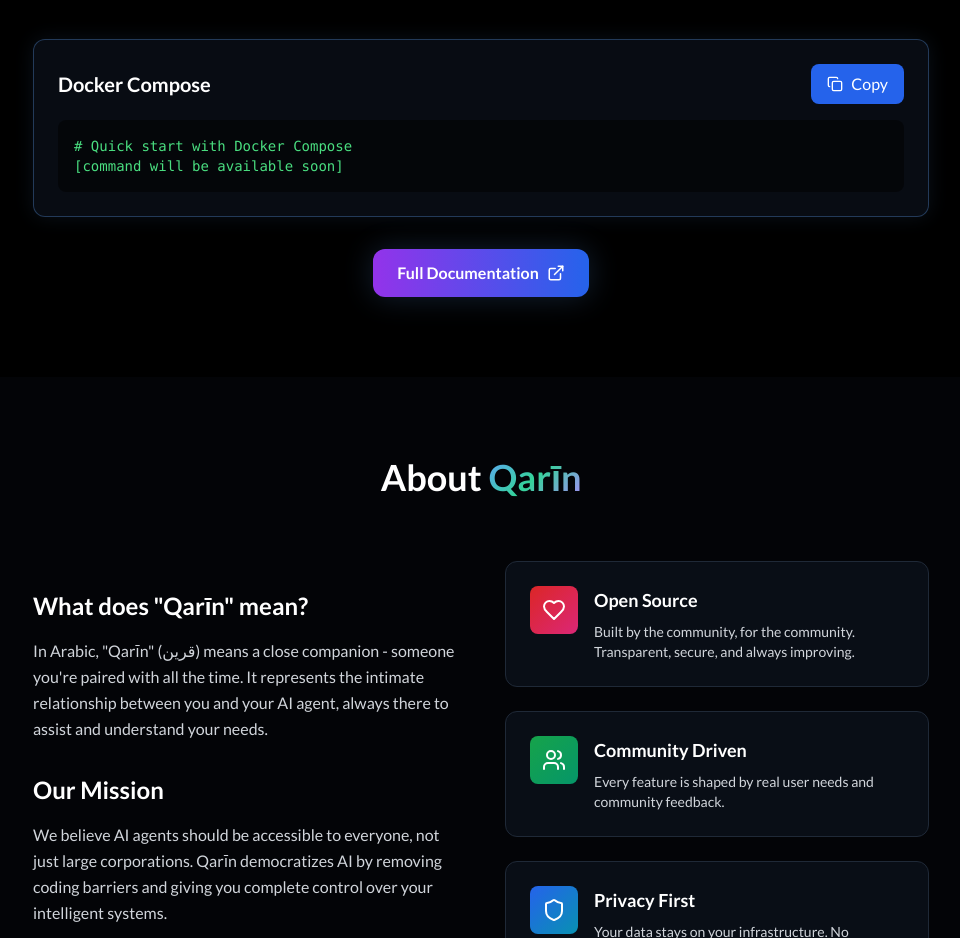
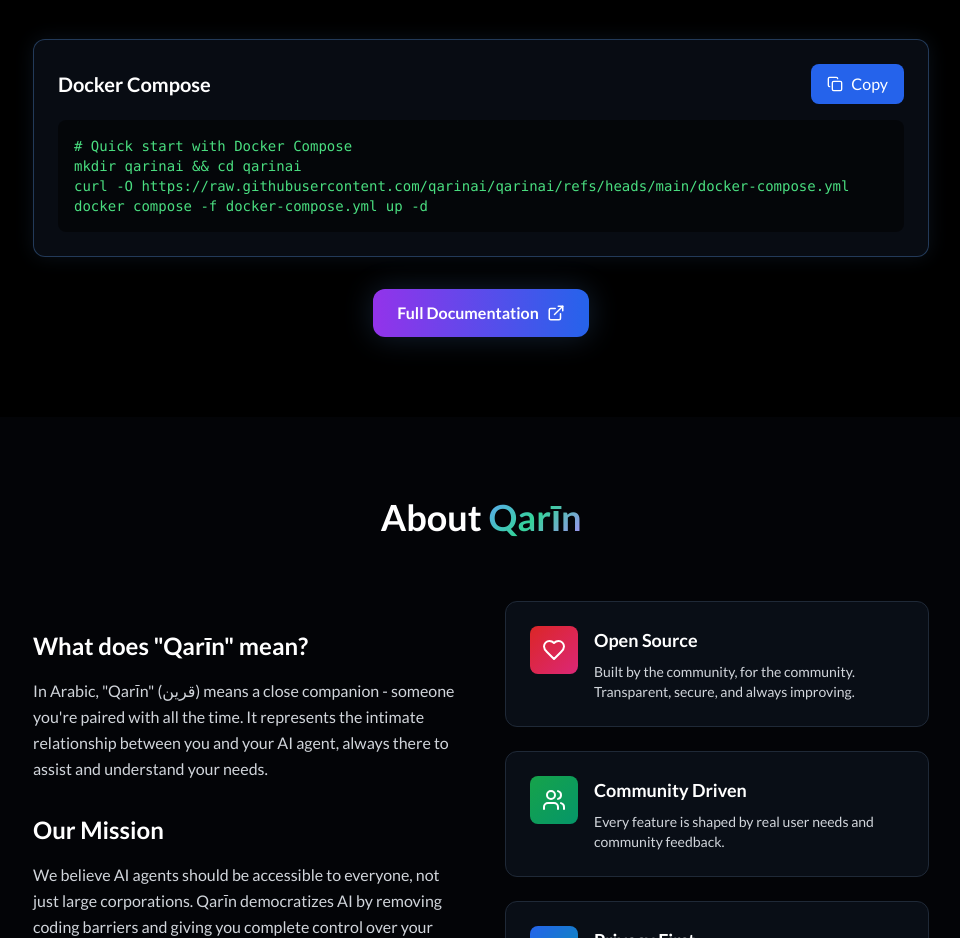
Before and after one commit to qarinai/qarinai-website, a React (Vite) app: page / in a window 1280 px wide. Shown: the part 2380-3318 px from the top of the page, without its empty margins (159-1119 px from the left). Built offline with nearby package versions, Linux system fonts and the light colour scheme.

Commit message:
update installation command

```diff
--- a/src/components/Installation.tsx
+++ b/src/components/Installation.tsx
@@ -12,7 +12,10 @@ const Installation = () => {
 //   -v qarin-data:/app/data \\
 //   qarinai/qarinai:latest`;
   const dockerCommand = `# Quick start with Docker Compose
-[command will be available soon]`;
+mkdir qarinai && cd qarinai
+curl -O https://raw.githubusercontent.com/qarinai/qarinai/refs/heads/main/docker-compose.yml
+docker compose -f docker-compose.yml up -d
+`;
 
   const kubernetesCommand = `# Deploy with Kubernetes
 kubectl apply -f https://raw.githubusercontent.com/qarinai/qarinai/main/deploy/kubernetes.yaml`;
```
